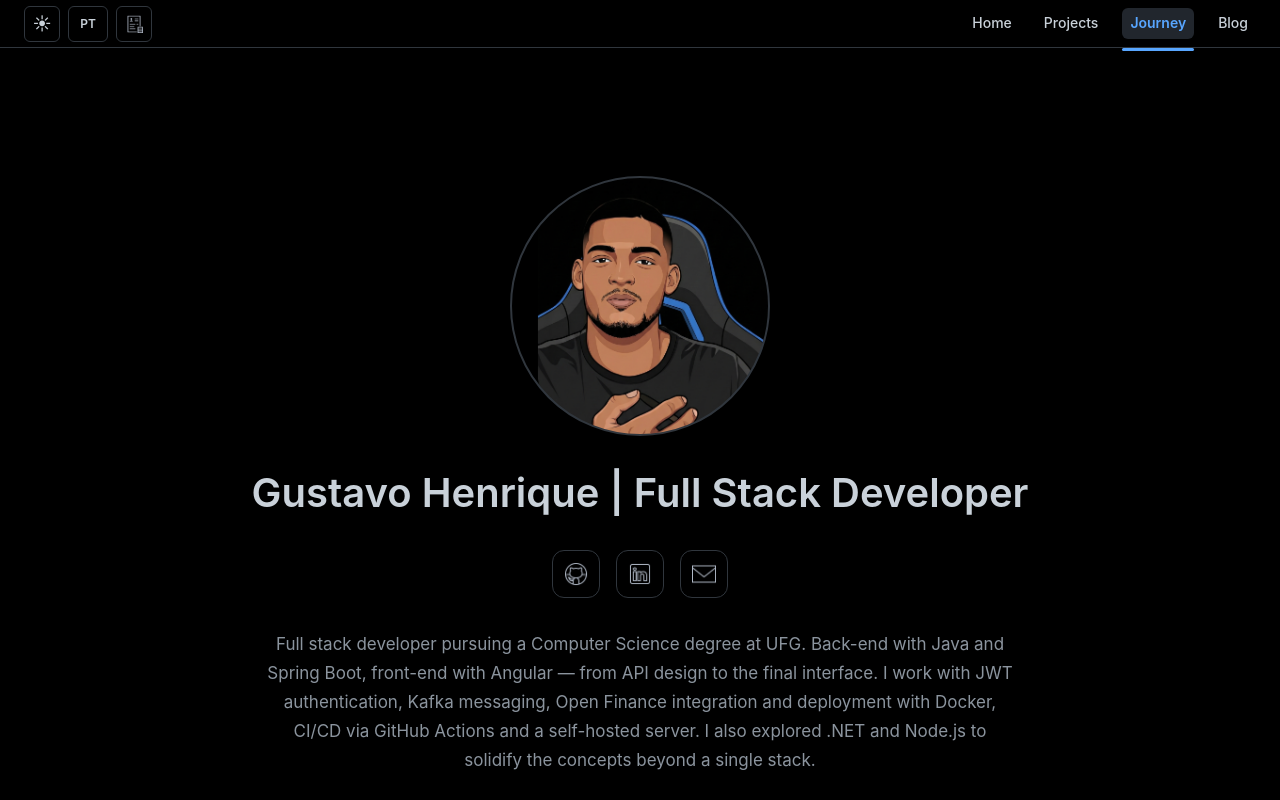
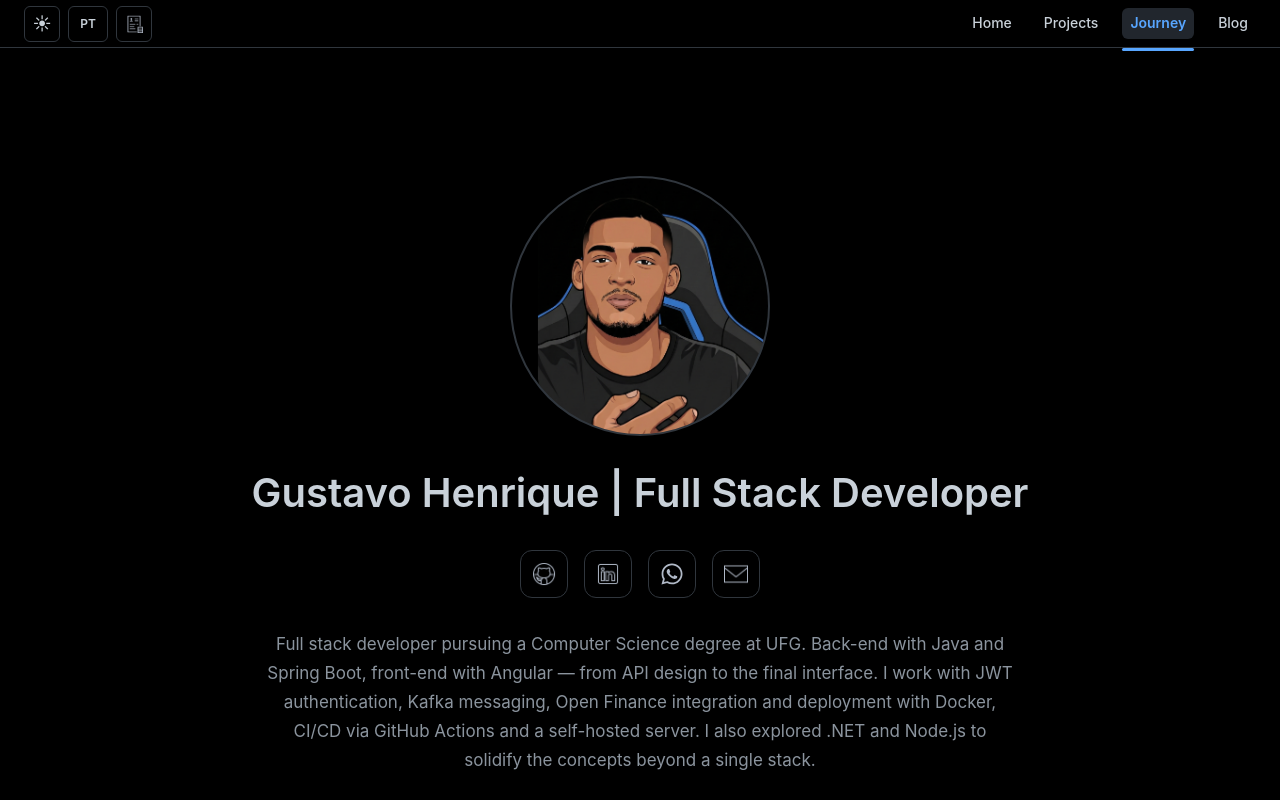
Before and after one commit to GustavoDaMassa/PortifolioSite, a React (Vite) app: page /trajetoria in a window 1280 px wide. Shown: the top 800 px of the page. Built offline with nearby package versions, Linux system fonts and the light colour scheme.

Commit message:
feat: add WhatsApp contact link to social icons

```diff
--- a/src/data/socialLinks.js
+++ b/src/data/socialLinks.js
@@ -16,6 +16,13 @@ export const socialLinks = [
     alt: 'LinkedIn'
   },
   {
+    id: 'whatsapp',
+    name: 'WhatsApp',
+    url: 'https://wa.me/5562991281661',
+    icon: getAssetPath('assets/images/icons/whatsappicon.svg'),
+    alt: 'WhatsApp'
+  },
+  {
     id: 'email',
     name: 'E-mail',
     url: 'mailto:gustavo.pereira@discente.ufg.br',
```
Also changed, not shown: public/assets/images/icons/whatsappicon.svg (added).
